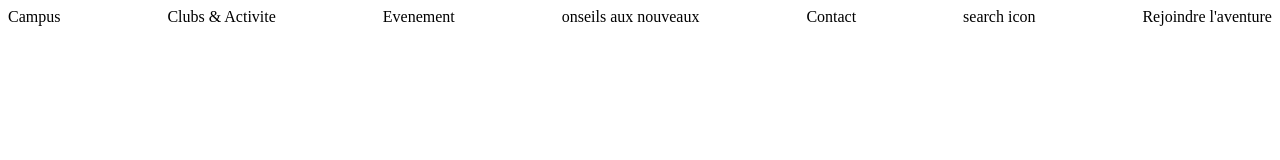
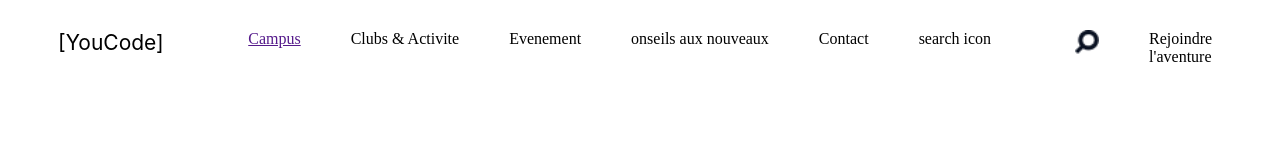
Before and after one commit to Oussama-Faik/Campus-Life, a plain HTML site: page index.html in a window 1280 px wide. Drawn offline with Linux system fonts and the light colour scheme.

Commit message:
I edited the NAvbar but I steel need to fix the font & links

```diff
--- a/css/style.css
+++ b/css/style.css
@@ -0,0 +1,3 @@
+header{
+
+}
--- a/index.html
+++ b/index.html
@@ -6,15 +6,23 @@
 <body>
     <!--Header-->
     <!--NavBar-->
-    <div style="display: flex; justify-content: space-between;" >
+    <div style="display: flex; justify-content: space-between; margin-top: 30px;">
+    <div style="margin-left: 50px; font-weight: 800px; font-size: 21px;font-family: Inter;">[YouCode]</div>
+    <div style="display: flex; justify-content: space-between ; gap: 50px">
 
+       <a href="">
         <div>Campus</div>
+        </a>
         <div>Clubs & Activite</div>
         <div>Evenement</div>
         <div>onseils aux nouveaux</div>
         <div>Contact</div>
         <div>search icon</div>
+    </div>
+    <div style="display: flex;justify-content: space-between; gap: 50px;">
+        <img src="assets/images/⌕.png" alt="rechercher">
         <div>Rejoindre l'aventure</div>
 
     </div>
+    </div>
 </body>
```
Also changed, not shown: assets/images/⌕.png (added), 1 other file.
